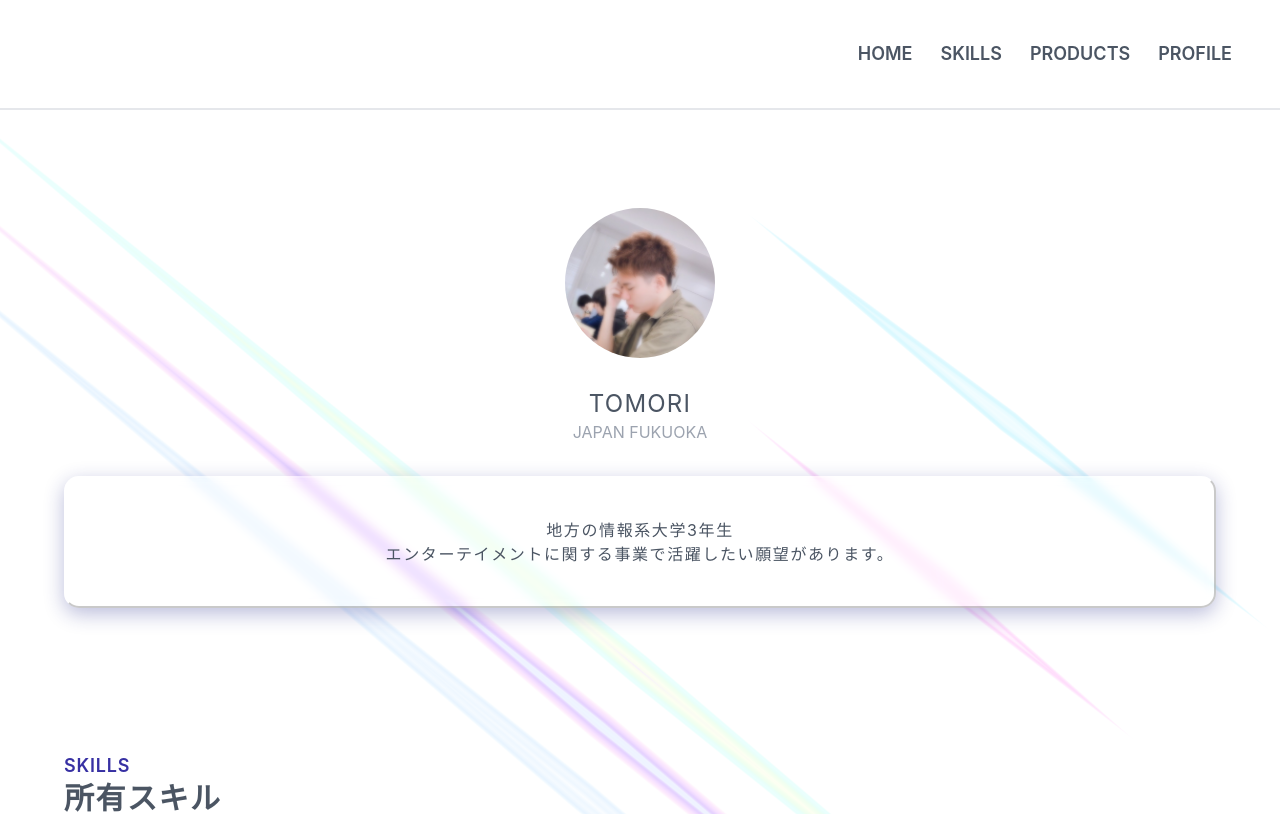
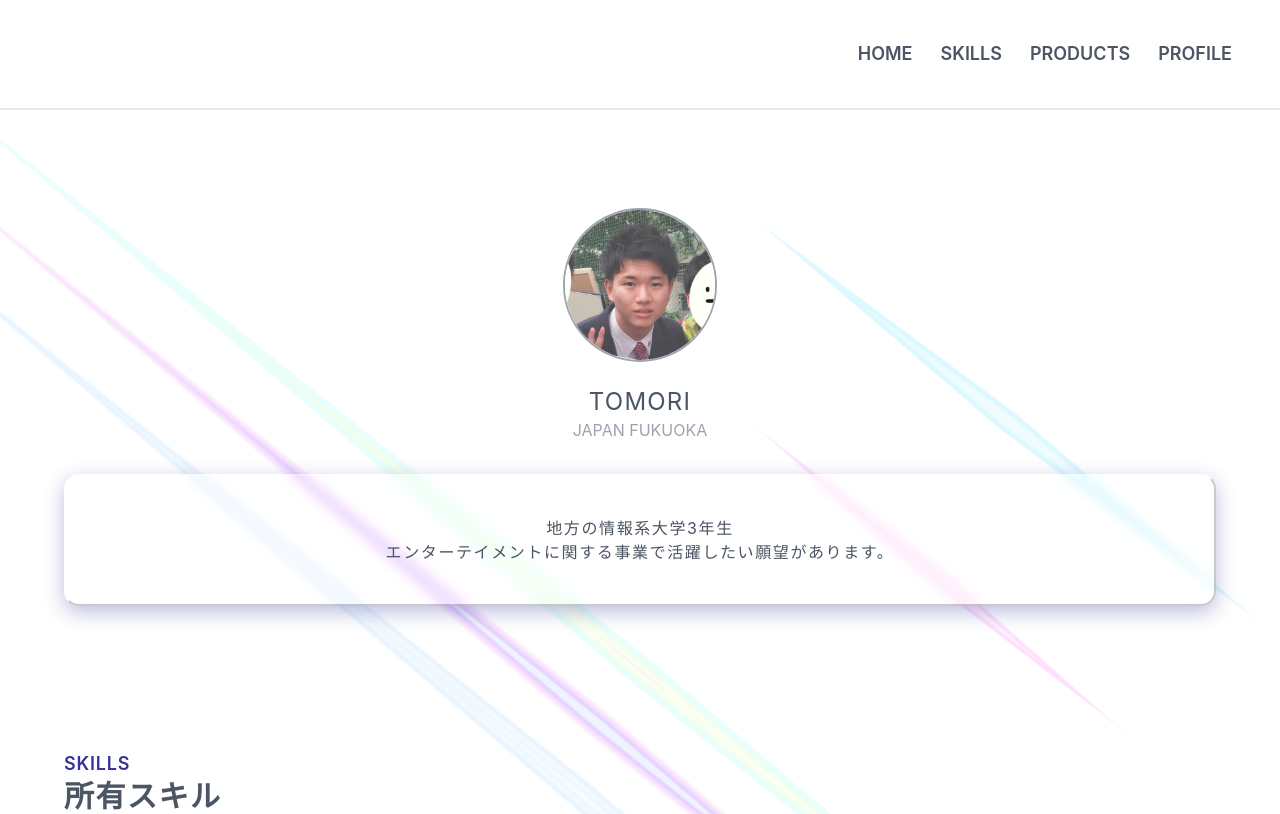
Before and after one commit to tksx1227/Portfolio, a Next.js app: page / in a window 1280 px wide. Shown: the top 814 px of the page. Built offline with nearby package versions, Linux system fonts and the light colour scheme.

Commit message:
[update] プロフィール画像の差し替え
- プロフィール画像にボーダーを追加
- ダークモードでのボタンの色を調整
- スマホ画面時のプロダクトタイトル下にボーダーを追加

```diff
--- a/src/components/ProductCard.tsx
+++ b/src/components/ProductCard.tsx
@@ -15,13 +15,20 @@ export const ProductCard = (props: Props) => {
         isEven ? "" : "md:flex-row-reverse"
       }`}
     >
+      <div className={"block md:hidden"}>
         <h3
           className={
-          "text-indigo-700 block text-2xl mb-6 font-bold md:hidden dark:text-indigo-300"
+            "text-indigo-700 text-2xl mb-6 font-bold dark:text-indigo-300"
           }
         >
           {productInfo.title}
         </h3>
+        <div
+          className={
+            "mb-6 h-0.5 bg-gradient-to-r from-indigo-400 via-blue-500 to-green-300 md:mb-12"
+          }
+        ></div>
+      </div>
       <div className={"md:w-2/3 flex justify-center"}>
         <div>
           <div className={"flex product-card-img rounded overflow-hidden"}>
--- a/src/components/Products.tsx
+++ b/src/components/Products.tsx
@@ -37,7 +37,7 @@ export const Products = () => {
           <Link href="/products-detail">
             <a
               className={
-                "shadow-xl inline-block px-8 py-3 rounded-full transition duration-300 bg-indigo-500 text-white hover:text-indigo-500 hover:bg-white md:px-16 md:py-4"
+                "shadow-xl inline-block px-8 py-3 rounded-full transition duration-300 bg-indigo-500 text-white hover:text-indigo-500 hover:bg-white md:px-16 md:py-4 dark:hover:bg-gray-100"
               }
             >
               もっと見る
--- a/src/components/Profile.tsx
+++ b/src/components/Profile.tsx
@@ -26,13 +26,20 @@ export const Profile = () => {
           }
         >
           <div className={"flex-shrink-0 text-center"}>
-            <Image
-              src="/user-icon.jpg"
-              alt="Profile Icon"
-              className={"rounded-full mx-auto"}
-              width={150}
-              height={150}
-            />
+            <div className={"flex justify-center"}>
+              <div
+                className={
+                  "rounded-full flex border-2 border-gray-400 overflow-hidden"
+                }
+              >
+                <Image
+                  src="/profile-image.jpg"
+                  alt="Profile Icon"
+                  width={150}
+                  height={150}
+                />
+              </div>
+            </div>
             <p
               className={"text-lg font-medium text-center mt-4 tracking-wider"}
             >
@@ -56,7 +63,7 @@ export const Profile = () => {
                     fill="none"
                     xmlns="http://www.w3.org/2000/svg"
                     className={
-                      "transition duration-200 fill-current text-gray-400 hover:text-indigo-400 dark:text-gray-500 dark:hover:text-gray-400"
+                      "transition duration-200 fill-current text-gray-400 hover:text-indigo-400 dark:text-gray-500 dark:hover:text-indigo-300"
                     }
                   >
                     <path
@@ -79,7 +86,7 @@ export const Profile = () => {
                     viewBox="0 0 35 35"
                     xmlns="http://www.w3.org/2000/svg"
                     className={
-                      "transition duration-200 fill-current text-gray-400 hover:text-indigo-400 dark:text-gray-500 dark:hover:text-gray-400"
+                      "transition duration-200 fill-current text-gray-400 hover:text-indigo-400 dark:text-gray-500 dark:hover:text-indigo-300"
                     }
                   >
                     <path d="M17.5008 34.9997C27.1657 34.9997 35.0007 27.1647 35.0007 17.4998C35.0007 7.83495 27.1657 0 17.5008 0C7.83595 0 0.00100708 7.83495 0.00100708 17.4998C0.00100708 27.1647 7.83595 34.9997 17.5008 34.9997Z" />
@@ -102,7 +109,7 @@ export const Profile = () => {
                     viewBox="0 0 35 35"
                     xmlns="http://www.w3.org/2000/svg"
                     className={
-                      "transition duration-200 fill-current text-gray-400 hover:text-indigo-400 dark:text-gray-500 dark:hover:text-gray-400"
+                      "transition duration-200 fill-current text-gray-400 hover:text-indigo-400 dark:text-gray-500 dark:hover:text-indigo-300"
                     }
                   >
                     <rect width="35" height="35" rx="17.5" />
--- a/src/components/Top.tsx
+++ b/src/components/Top.tsx
@@ -3,13 +3,20 @@ import Image from "next/image";
 export const Top = () => {
   return (
     <section id="top" className={"text-center pt-16 md:pt-24"}>
-      <Image
-        src="/user-icon.jpg"
-        alt="Profile Icon"
-        className={"rounded-full"}
-        width={150}
-        height={150}
-      />
+      <div className={"flex justify-center"}>
+        <div
+          className={
+            "rounded-full flex border-2 border-gray-400 overflow-hidden"
+          }
+        >
+          <Image
+            src="/profile-image.jpg"
+            alt="Profile Icon"
+            width={150}
+            height={150}
+          />
+        </div>
+      </div>
       <p className={"text-2xl mt-6 tracking-wider"}>TOMORI</p>
       <p className={"text-gray-400"}>JAPAN FUKUOKA</p>
       <div
--- a/src/styles/globals.css
+++ b/src/styles/globals.css
@@ -16,7 +16,7 @@ body::-webkit-scrollbar {
 }
 
 body::-webkit-scrollbar-thumb {
-  background: linear-gradient(0deg, #43e2c6, #3183d0);
+  background: rgb(160, 160, 160);
   border-radius: 999px;
 }
 
```
Also changed, not shown: public/profile-image.jpg (added), public/user-icon.jpg (deleted). Lines whose indentation alone changed are shown as unchanged.
